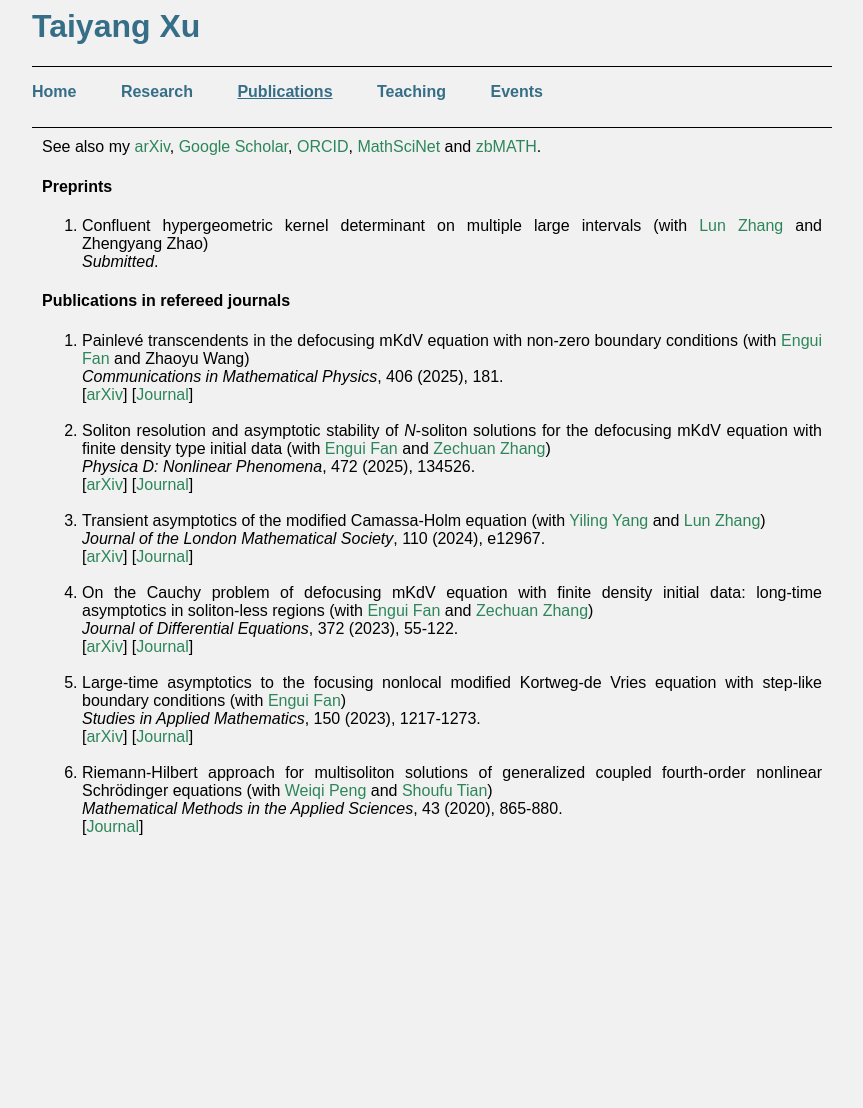
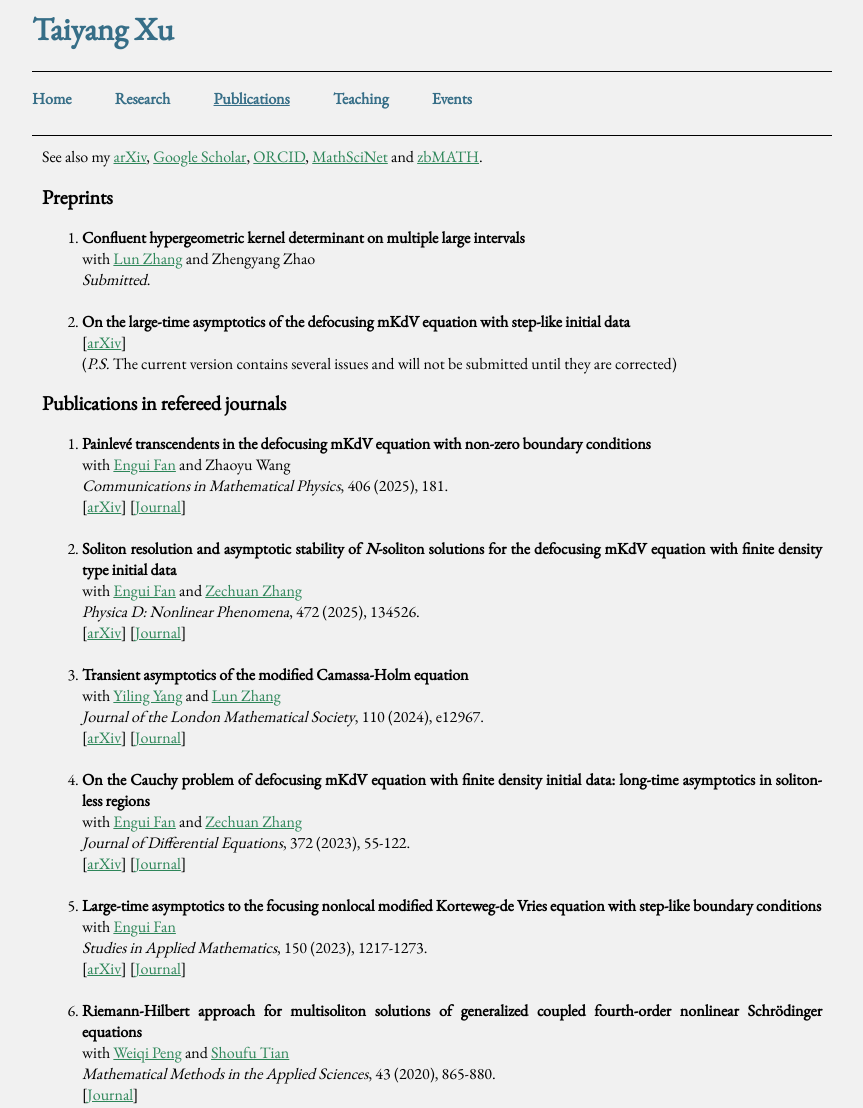
Before and after one commit to taiyangxu/taiyangxu.github.io, a plain HTML site: page publications.html in a window 1280 px wide. Shown: the whole page, without its empty margins (208-1071 px from the left). Before the commit the page ends 870 px from the top, so only its background shows below. Drawn offline with nearby package versions, Linux system fonts and the light colour scheme.

Commit message:
update
update before travelling

```diff
--- a/publications.html
+++ b/publications.html
@@ -9,7 +9,7 @@
         gtag('js', new Date());
         gtag('config', 'G-CV0B834Q8K');
         </script>
-        <link rel="stylesheet" href="https://fonts.googleapis.com/css?family=Oswald">
+        <link rel="stylesheet" href="https://fonts.googleapis.com/css?family=EB Garamond">
         <title>Publications | Taiyang Xu</title>
         <link rel="stylesheet" type="text/css" href="style5.css" />
         <link rel="icon" type="image/png" href="image/cauliflower.png"/>
@@ -39,25 +39,28 @@
                      <a href="https://mathscinet.ams.org/mathscinet/author?authorId=1360469">MathSciNet</a>
                      and <a href="https://zbmath.org/authors/?ml=3&ml-1-f=any&ml-1-v=xu.taiyang&ml-1-op=and&ml-2-f=ln&ml-2-v=&ml-2-op=and&ml-3-f=fn&ml-3-v=">zbMATH</a>.
 
-                    <h4>Preprints</h4>
+                    <h2>Preprints</h2>
                     <ol>
                         <li>
-                            Confluent hypergeometric kernel determinant on multiple large intervals (with <a href="https://lunzhangmaths.github.io" target="_blank" rel="nofollow">Lun Zhang</a> and Zhengyang Zhao) </br>
+                            <b>Confluent hypergeometric kernel determinant on multiple large intervals</b></br>
+                            with <a href="https://lunzhangmaths.github.io" target="_blank" rel="nofollow">Lun Zhang</a> and Zhengyang Zhao </br>
                             <em>Submitted</em>.
                         </li>
+                        </br>
 
-
-                        <!-- <li>
-                            Large-time asymptotics of rarefaction wave solution to the defocusing mKdV equation with step initial function</br>
-                            [<a href="https://arxiv.org/abs/2204.01299">arXiv</a>]
-                        </li> -->
+                        <li>
+                            <b>On the large-time asymptotics of the defocusing mKdV equation with step-like initial data</b> </br>
+                            [<a href="https://arxiv.org/abs/2204.01299">arXiv</a>]</br>
+                            (<em>P.S.</em> The current version contains several issues and will not be submitted until they are corrected)
+                        </li>
                     </ol>
 
 
-                    <h4>Publications in refereed journals</h4>
+                    <h2>Publications in refereed journals</h2>
                     <ol>
                         <li>
-                            Painlevé transcendents in the defocusing mKdV equation with non-zero boundary conditions (with <a href="https://math.fudan.edu.cn/fa/25/c30607a326181/page.htm">Engui Fan</a> and  Zhaoyu Wang)</br>
+                            <b>Painlevé transcendents in the defocusing mKdV equation with non-zero boundary conditions</b></br>
+                            with <a href="https://math.fudan.edu.cn/fa/25/c30607a326181/page.htm">Engui Fan</a> and  Zhaoyu Wang</br>
                             <em>Communications in Mathematical Physics</em>, 406 (2025), 181.</br>
                             [<a href="https://arxiv.org/abs/2306.07073">arXiv</a>]
                             [<a href="https://link.springer.com/article/10.1007/s00220-025-05362-x">Journal</a>]
@@ -65,7 +68,8 @@
                         </br>
 
                         <li>
-                            Soliton resolution and asymptotic stability of <em>N</em>-soliton solutions for the defocusing mKdV equation with finite density type initial data (with <a href="https://math.fudan.edu.cn/fa/25/c30607a326181/page.htm">Engui Fan</a> and <a href="https://www.researchgate.net/profile/Zechuan-Zhang-3">Zechuan Zhang</a>)</br>
+                            <b>Soliton resolution and asymptotic stability of <em>N</em>-soliton solutions for the defocusing mKdV equation with finite density type initial data</b></br>
+                            with <a href="https://math.fudan.edu.cn/fa/25/c30607a326181/page.htm">Engui Fan</a> and <a href="https://www.researchgate.net/profile/Zechuan-Zhang-3">Zechuan Zhang</a></br>
                             <em>Physica D: Nonlinear Phenomena</em>, 472 (2025), 134526.</br>
                             [<a href="https://arxiv.org/abs/2108.03650">arXiv</a>]
                             [<a href="https://doi.org/10.1016/j.physd.2025.134526">Journal</a>]
@@ -73,7 +77,8 @@
                         </br>
 
                         <li>
-                            Transient asymptotics of the modified Camassa-Holm equation (with <a href="https://faculty.cqu.edu.cn/yangyiling/zh_CN/zhym/408498/list/index.htm">Yiling Yang</a> and <a href="https://lunzhangmaths.github.io" target="_blank" rel="nofollow">Lun Zhang</a>) </br>
+                            <b>Transient asymptotics of the modified Camassa-Holm equation</b></br>
+                            with <a href="https://faculty.cqu.edu.cn/yangyiling/zh_CN/zhym/408498/list/index.htm">Yiling Yang</a> and <a href="https://lunzhangmaths.github.io" target="_blank" rel="nofollow">Lun Zhang</a> </br>
                             <em>Journal of the London Mathematical Society</em>, 110 (2024), e12967. </br>
                             [<a href="https://arxiv.org/abs/2308.06950">arXiv</a>]
                             [<a href="https://londmathsoc.onlinelibrary.wiley.com/doi/10.1112/jlms.12967">Journal</a>]
@@ -81,7 +86,8 @@
                         </br>
 
                         <li>
-                            On the Cauchy problem of defocusing mKdV equation with finite density initial data: long-time asymptotics in soliton-less regions (with <a href="https://math.fudan.edu.cn/fa/25/c30607a326181/page.htm">Engui Fan</a> and <a href="https://www.researchgate.net/profile/Zechuan-Zhang-3">Zechuan Zhang</a>)</br>
+                            <b>On the Cauchy problem of defocusing mKdV equation with finite density initial data: long-time asymptotics in soliton-less regions</b></br>
+                            with <a href="https://math.fudan.edu.cn/fa/25/c30607a326181/page.htm">Engui Fan</a> and <a href="https://www.researchgate.net/profile/Zechuan-Zhang-3">Zechuan Zhang</a></br>
                             <em>Journal of Differential Equations</em>, 372 (2023), 55-122.</br>
                             [<a href="https://arxiv.org/abs/2108.06284">arXiv</a>]
                             [<a href="https://www.sciencedirect.com/science/article/pii/S002203962300445X?via%3Dihub">Journal</a>]
@@ -89,7 +95,8 @@
                         </br>
 
                         <li>
-                            Large-time asymptotics to the focusing nonlocal modified Kortweg-de Vries equation with step-like boundary conditions (with <a href="https://math.fudan.edu.cn/fa/25/c30607a326181/page.htm">Engui Fan</a>) </br>
+                            <b>Large-time asymptotics to the focusing nonlocal modified Korteweg-de Vries equation with step-like boundary conditions</b></br>
+                            with <a href="https://math.fudan.edu.cn/fa/25/c30607a326181/page.htm">Engui Fan</a></br>
                             <em>Studies in Applied Mathematics</em>, 150 (2023), 1217-1273. </br>
                             [<a href="https://arxiv.org/abs/2208.01268">arXiv</a>]
                             [<a href="https://onlinelibrary.wiley.com/doi/10.1111/sapm.12568">Journal</a>]
@@ -97,8 +104,8 @@
                         </br>
 
                         <li>
-                            Riemann-Hilbert approach for multisoliton solutions of generalized coupled fourth-order nonlinear Schrödinger equations
-                            (with <a href="https://www.researchgate.net/profile/Wei-Qi-Peng-2">Weiqi Peng</a> and <a href="https://faculty.cumt.edu.cn/SFTian/zh_CN/index.htm">Shoufu Tian</a>)</br>
+                            <b>Riemann-Hilbert approach for multisoliton solutions of generalized coupled fourth-order nonlinear Schrödinger equations</b></br>
+                            with <a href="https://www.researchgate.net/profile/Wei-Qi-Peng-2">Weiqi Peng</a> and <a href="https://faculty.cumt.edu.cn/SFTian/zh_CN/index.htm">Shoufu Tian</a></br>
                             <em>Mathematical Methods in the Applied Sciences</em>, 43 (2020), 865-880.</br>
                             [<a href="https://onlinelibrary.wiley.com/doi/10.1002/mma.5964">Journal</a>]
                         </li>
--- a/style5.css
+++ b/style5.css
@@ -1,12 +1,21 @@
 body {
     background-color: #f1f1f1;
     color: #000000;
-    font-family: 'Noto Sans JP', sans-serif;
+    font-family: 'EB Garamond', sans-serif;
+}
+
+h2 {
+    font-size: 20px;
+}
+
+p {
+    font-size: 18px;
 }
 
 a {
     text-decoration: none;
     color: #2d8659;
+    text-decoration: underline;
 }
 
 a.grey {
```
Also changed, not shown: events.html (+6 -6 lines), index.html (+5 -7 lines), research.html (+3 -3 lines), teaching.html (+2 -2 lines), 5 other files.
